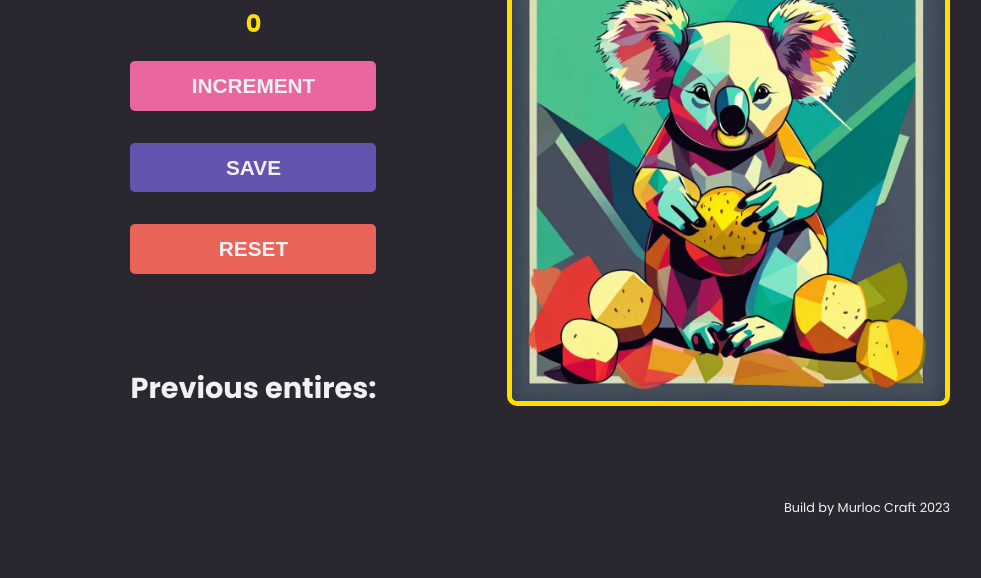
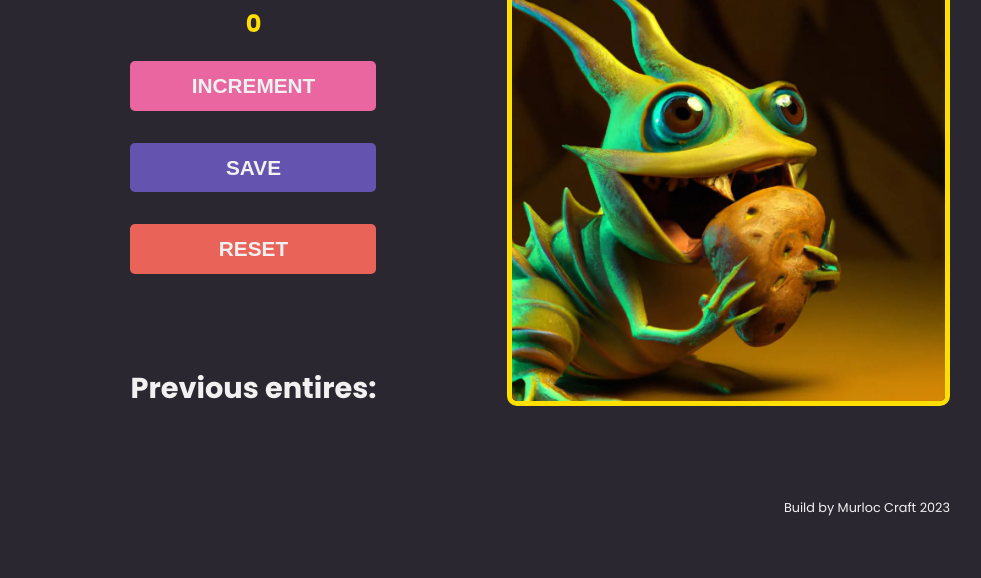
Before and after one commit to Lysdora/counter-potatoes, a plain HTML site: page index.html in a window 1280 px wide. Shown: the part 306-884 px from the top of the page, without its empty margins (149-1130 px from the left). Drawn offline with Linux system fonts and the light colour scheme.

Commit message:
I change img in index.html

```diff
--- a/index.html
+++ b/index.html
@@ -32,7 +32,7 @@
             </section>
             <section class="coun-img">
                 <div>
-                    <img src="img/koala_eat_potato.png" class="img-eating">
+                    <img src="img/murloc.webp" class="img-eating" alt="murloc eat potatoes">
                 </div>
 
             </section>
```
Also changed, not shown: img/murloc.webp (added).
